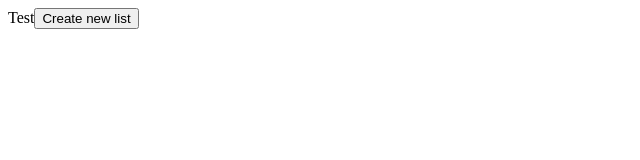
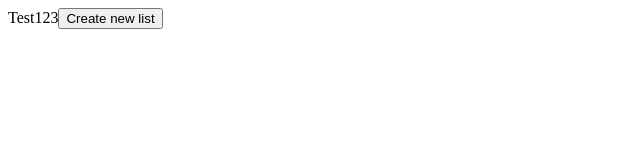
Before and after one commit to PewAvocado/Project-8-, a website built with webpack: page src/template.html in a window 1280 px wide. Shown: the full height of the page, 0-640 px from the left. Built offline with nearby package versions, Linux system fonts and the light colour scheme.

Commit message:
Testing changes

```diff
--- a/src/template.html
+++ b/src/template.html
@@ -6,7 +6,7 @@
     <title>Document</title>
 </head>
 <body>
-    <div id="content">Test</div>
+    <div id="content">Test123</div>
     <div id="task-content"></div>
 </body>
 </html>
```
